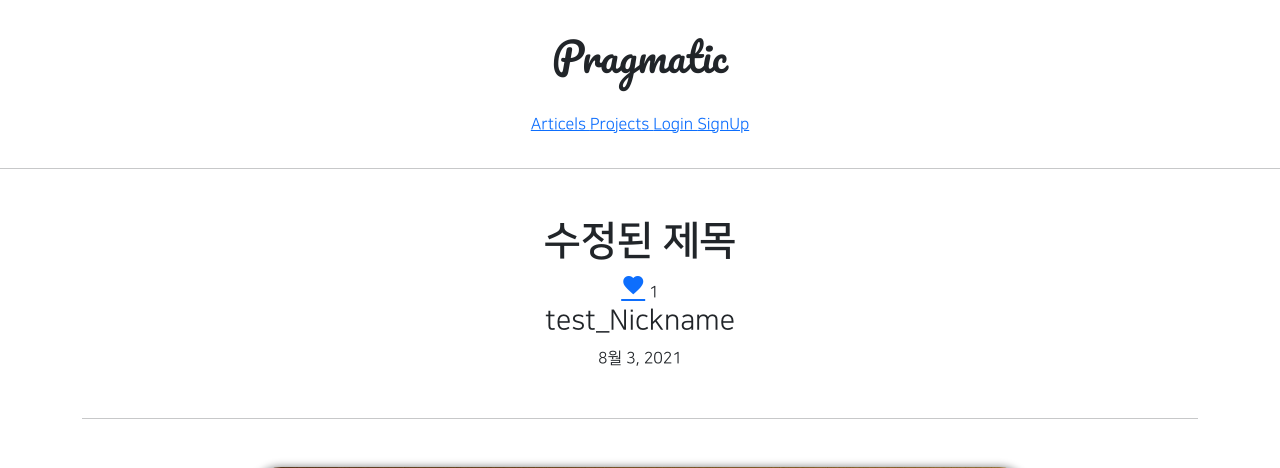
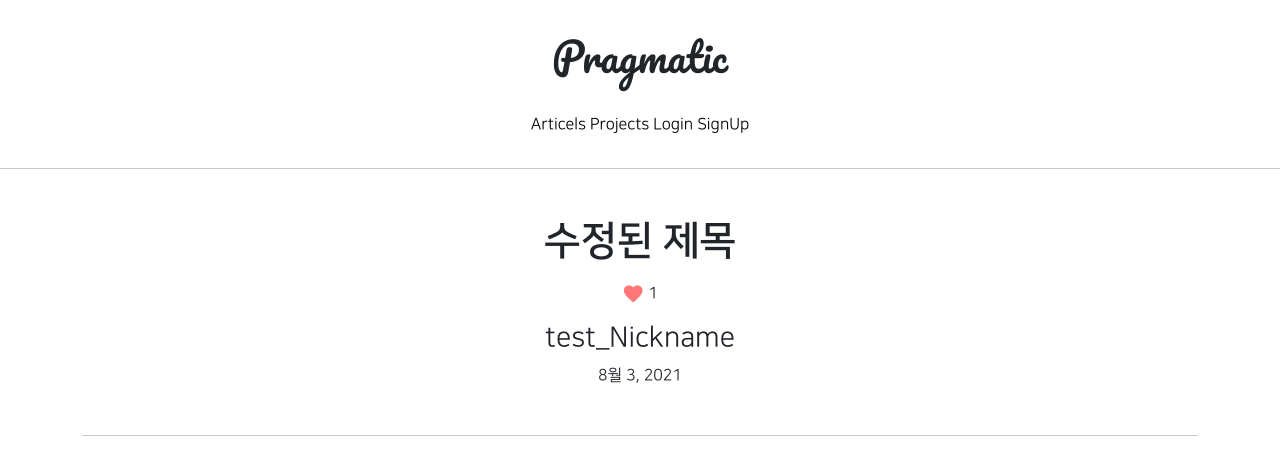
Before and after one commit to HwangSoonHyun/FirstClass, a Django app: page /articles/detail/3 in a window 1280 px wide. Shown: the top 468 px of the page. Run offline with Django 3.2, Linux system fonts and the light colour scheme; data comes from the database, SQL or seed files in the repository; parts of the project's set-up code (start-up, migrations or seed data) failed here and were passed over; some libraries are stand-ins or nearby versions.

Commit message:
8/24 (class 5ban commit 5)

```diff
--- a/articleapp/templates/articleapp/detail.html
+++ b/articleapp/templates/articleapp/detail.html
@@ -8,9 +8,10 @@
         <div class="my-5">
             {#      제목, 글쓴이,  작성일     #}
             <h1 class="NNS_B">{{ target_article.title }}</h1>
-            <div>
+            <div class="my-3">
                 <a href="{% url 'likeapp:article_like' article_pk=target_article.pk %}"
-                   class="material-icons">
+                   class="material-icons"
+                   style="vertical-align: middle; font-size: 1.4rem; color: #f77;">
                     favorite
                 </a>
                 <span>
--- a/static/base.css
+++ b/static/base.css
@@ -65,3 +65,12 @@
         font-size: 13px;
     }
 }
+
+a {
+    text-decoration: none;
+    color: black;
+}
+
+a:hover {
+    color: black;
+}
```
